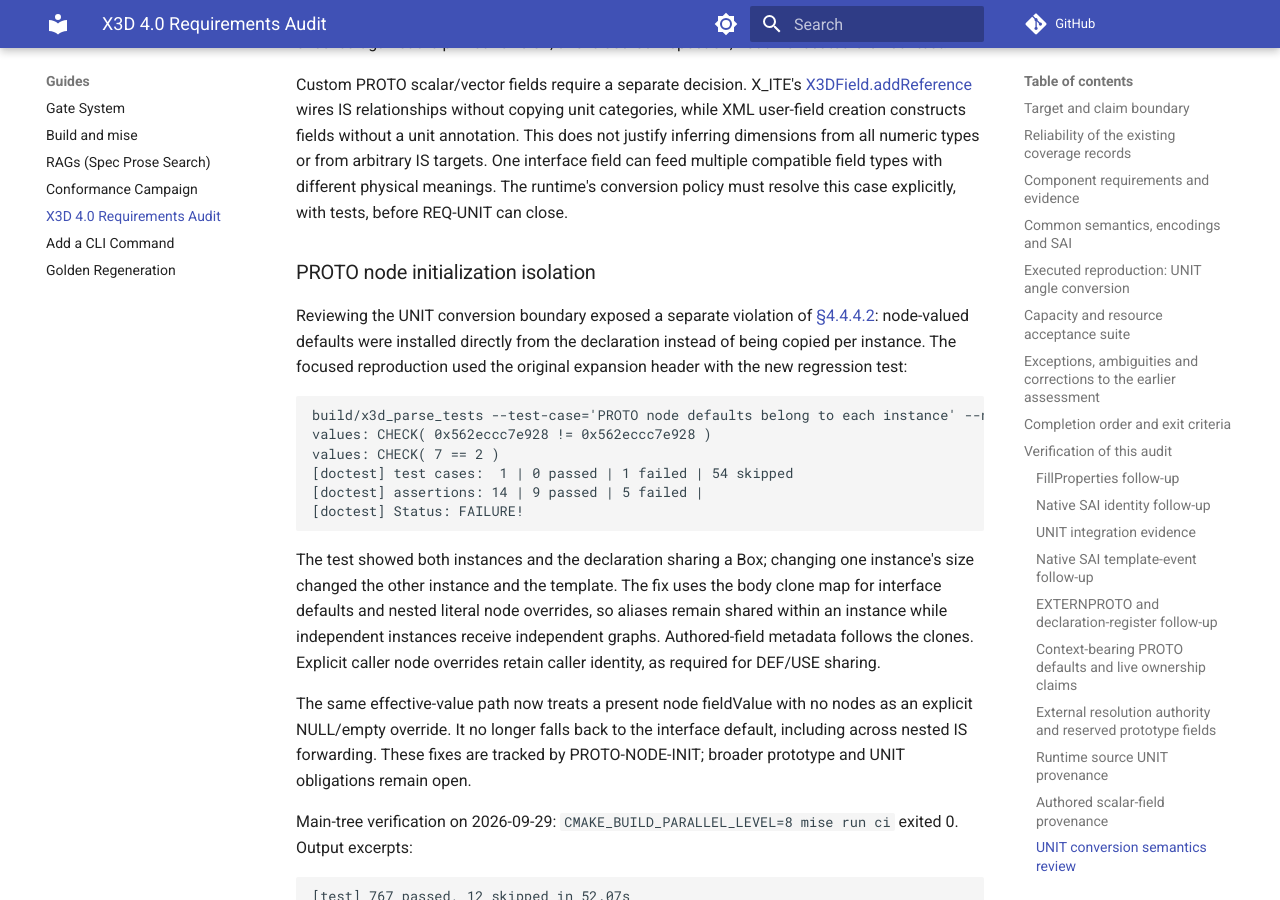
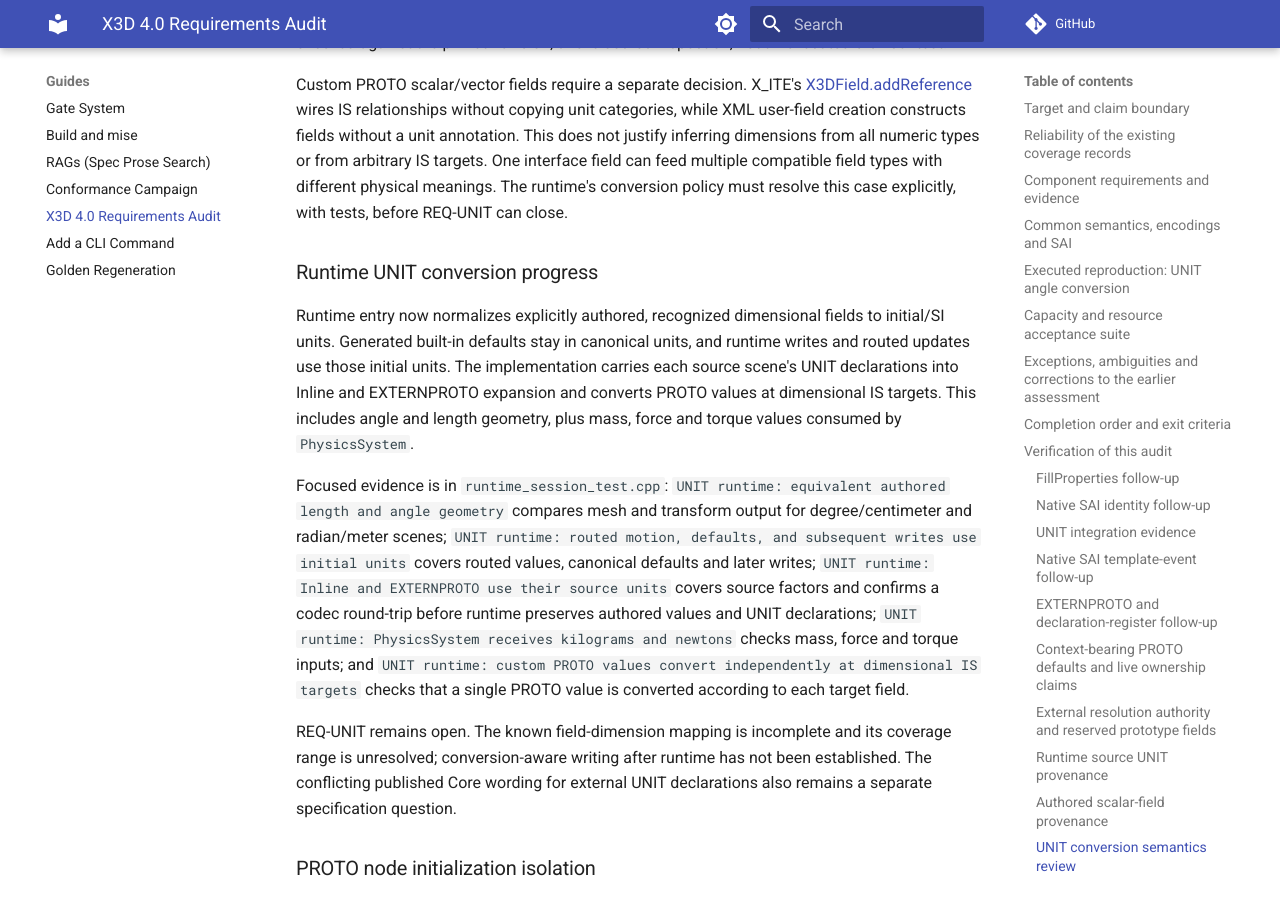
Before and after one commit to delta9000/x3d-cpp, an MkDocs documentation site: the page built from docs/wiki/guides/x3d4-requirements-audit.md, in a window 1280 px wide and 900 px high, scrolled down 20826 px. Built offline with MkDocs 1.6.1 and Material for MkDocs 9.7.7, drawn with Linux system fonts in a browser that asks for light colours; comment, search, counter and statistics services are not loaded.

Commit message:
feat(runtime): normalize authored UNIT fields at scene entry
Runtime systems previously consumed authored numeric values in document units, so equivalent scenes could produce different geometry, routing, and physics behavior. Normalize known dimensional fields when scenes enter runtime, retaining source units through PROTO expansion and Inline loading.

Kept generated defaults in canonical units and live writes in runtime units. REQ-UNIT stays open for incomplete field coverage, range diagnostics, and post-runtime serialization.

Considered deleting the provenance map and normalized-field marks; both are needed to preserve document units through expansion and avoid repeated conversion on topology refresh. No unrelated structures were retained.

Verified: focused UNIT tests (7 cases, 85 assertions); mise run ci; mise run ci-all; mise run docs-build; conformance generation and docs-drift review.

```diff
--- a/docs/conformance/findings.yaml
+++ b/docs/conformance/findings.yaml
@@ -2712,8 +2712,8 @@
   clause: "4.3.6; 7.2.5.5"
   severity: major
   status: open
-  summary: UNIT conversion factors are preserved in document headers but never applied by the runtime.
-  note: "XmlReader and ClassicVrmlReader store head.units; writers serialize them. RuntimeSession builds its context from doc.scene without passing head.units, and runtime calculations consume authored numbers directly. Reproduced with rebuilt build-ci/x3d extract: Box size 2 4 6 rotated 90 degrees with angle UNIT has positive STL extents (3.1300633,2,2.2382174), while equivalent radians give (2.9999998,2,1.0000001); both have 12 triangles. Fixture in the requirements audit. Acceptance: equivalent radian/degree scenes produce equal transforms and routed rotations; cover length, mass, force and referenced-document unit handling. The published Core prose has conflicting wording about external UNIT declarations; resolve that separately from the proven missing root conversion. Follow-up: parseDocument now rejects invalid UNIT versions, categories, duplicate categories, names and factors; unit_header_validation_all_encodings covers XML, ClassicVRML and JSON. Source UNIT snapshots now survive Inline and EXTERNPROTO resolution, and authored scalar-field presence survives reader assignment and PROTO expansion. These preserve conversion inputs but do not apply factors or resolve runtime conversion."
+  summary: Runtime applies UNIT factors to explicitly authored known dimensional values at initialization; field coverage and conversion-aware writing remain incomplete.
+  note: "Runtime entry normalizes explicitly authored known dimensional fields to initial/SI units, while generated built-in defaults remain canonical. Focused tests: `UNIT runtime: equivalent authored length and angle geometry`, `UNIT runtime: routed motion, defaults, and subsequent writes use initial units`, `UNIT runtime: Inline and EXTERNPROTO use their source units`, `UNIT runtime: PhysicsSystem receives kilograms and newtons`, and `UNIT runtime: custom PROTO values convert independently at dimensional IS targets`. Coverage demonstrates equivalent degree/radian geometry, routed updates, length, mass, force and torque, source-specific Inline/EXTERNPROTO factors, dimensional IS targets, and codec round-trip preservation before runtime. REQ-UNIT remains open: the field-dimension map and its range are incomplete, and serialization after runtime conversion does not yet preserve authoring units. Resolve the published Core wording on external UNIT declarations separately from the demonstrated runtime behavior."
 - id: REQ-CLIP
   nodes: [ClipPlane]
   component: Rendering
--- a/docs/wiki/guides/x3d4-requirements-audit.md
+++ b/docs/wiki/guides/x3d4-requirements-audit.md
@@ -725,6 +725,34 @@ One interface field can feed multiple compatible field types with different
 physical meanings. The runtime's conversion policy must resolve this case
 explicitly, with tests, before REQ-UNIT can close.
 
+### Runtime UNIT conversion progress
+
+Runtime entry now normalizes explicitly authored, recognized dimensional
+fields to initial/SI units. Generated built-in defaults stay in canonical
+units, and runtime writes and routed updates use those initial units. The
+implementation carries each source scene's UNIT declarations into Inline and
+EXTERNPROTO expansion and converts PROTO values at dimensional IS targets.
+This includes angle and length geometry, plus mass, force and torque values
+consumed by `PhysicsSystem`.
+
+Focused evidence is in `runtime_session_test.cpp`:
+`UNIT runtime: equivalent authored length and angle geometry` compares mesh
+and transform output for degree/centimeter and radian/meter scenes;
+`UNIT runtime: routed motion, defaults, and subsequent writes use initial units`
+covers routed values, canonical defaults and later writes;
+`UNIT runtime: Inline and EXTERNPROTO use their source units` covers source
+factors and confirms a codec round-trip before runtime preserves authored
+values and UNIT declarations;
+`UNIT runtime: PhysicsSystem receives kilograms and newtons` checks mass,
+force and torque inputs; and
+`UNIT runtime: custom PROTO values convert independently at dimensional IS targets`
+checks that a single PROTO value is converted according to each target field.
+
+REQ-UNIT remains open. The known field-dimension mapping is incomplete and its
+coverage range is unresolved; conversion-aware writing after runtime has not
+been established. The conflicting published Core wording for external UNIT
+declarations also remains a separate specification question.
+
 
 ### PROTO node initialization isolation
 
```
Also changed, not shown: docs/conformance/components/Core.md (+2 -2 lines), docs/wiki/subsystems/execution-context.md (+13 -3 lines), docs/wiki/subsystems/proto-expand.md (+10 -3 lines), docs/wiki/subsystems/scene-graph.md (+4 -3 lines), docs/conformance/model.json, 8 other files.
